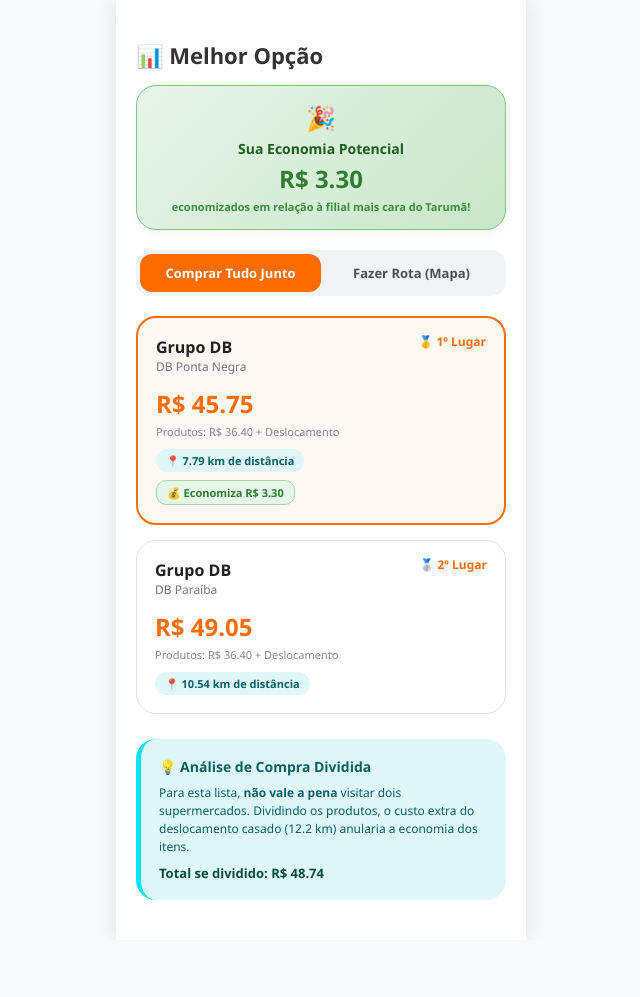
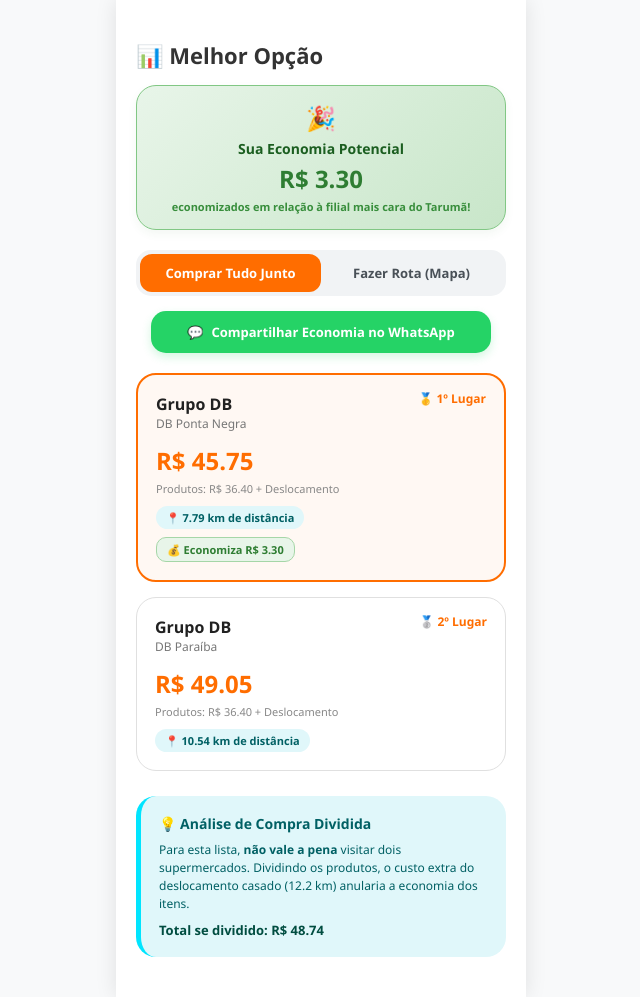
Before and after one commit to Abraaonunes1404/codigos-vs-code, a Django app: page /resultado-cestia/ in a window 1280 px wide. Shown: the whole page, without its empty margins (319-959 px from the left). Before the commit the page ends 900 px from the top, so only its background shows below. Run offline with Django 5.2, Linux system fonts and the light colour scheme; data comes from the database, SQL or seed files in the repository.

Commit message:
Crava botao funcional de compartilhar economia no whatsapp

```diff
--- a/core/templates/cestia/ranking.html
+++ b/core/templates/cestia/ranking.html
@@ -51,6 +51,24 @@
             <a href="/rota-cestia/" class="aba" style="text-decoration: none; color: #495057;">Fazer Rota (Mapa)</a>
         </div>
 
+                <!-- Botão Moderno de Compartilhar Economia no WhatsApp -->
+        <div style="margin: -5px 15px 20px 15px;">
+            <a href="#" id="btn-whatsapp" target="_blank" style="display: flex; align-items: center; justify-content: center; gap: 8px; background-color: #25D366; color: #FFF; text-decoration: none; padding: 12px; border-radius: 15px; font-size: 13px; font-weight: bold; box-shadow: 0 4px 10px rgba(37,211,102,0.2);">
+                <span>💬</span> Compartilhar Economia no WhatsApp
+            </a>
+        </div>
+
+        <script>
+            // Script inteligente que monta a mensagem personalizada para o WhatsApp
+            document.addEventListener("DOMContentLoaded", function() {
+                var economia = "{{ dados.economia_consolidada|floatformat:2 }}";
+                var texto = "Olha só que top! 🎯 Acabei de economizar R$ " + economia + " na minha lista de compras usando o *Cestia*! O app comparou os preços nos mercados do Tarumã e me deu a rota mais barata. Faz o teste você também no link: https://cestia.com.br";
+
+                var linkLink = "https://whatsapp.com" + encodeURIComponent(texto);
+                document.getElementById("btn-whatsapp").setAttribute("href", linkLink);
+            });
+        </script>
+
         <!-- Exibe os supermercados do ranking -->
         {% for m in dados.comprar_tudo_no_mesmo_lugar %}
         <div class="card-mercado {% if m.vencedor %}vencedor{% endif %}">
```
